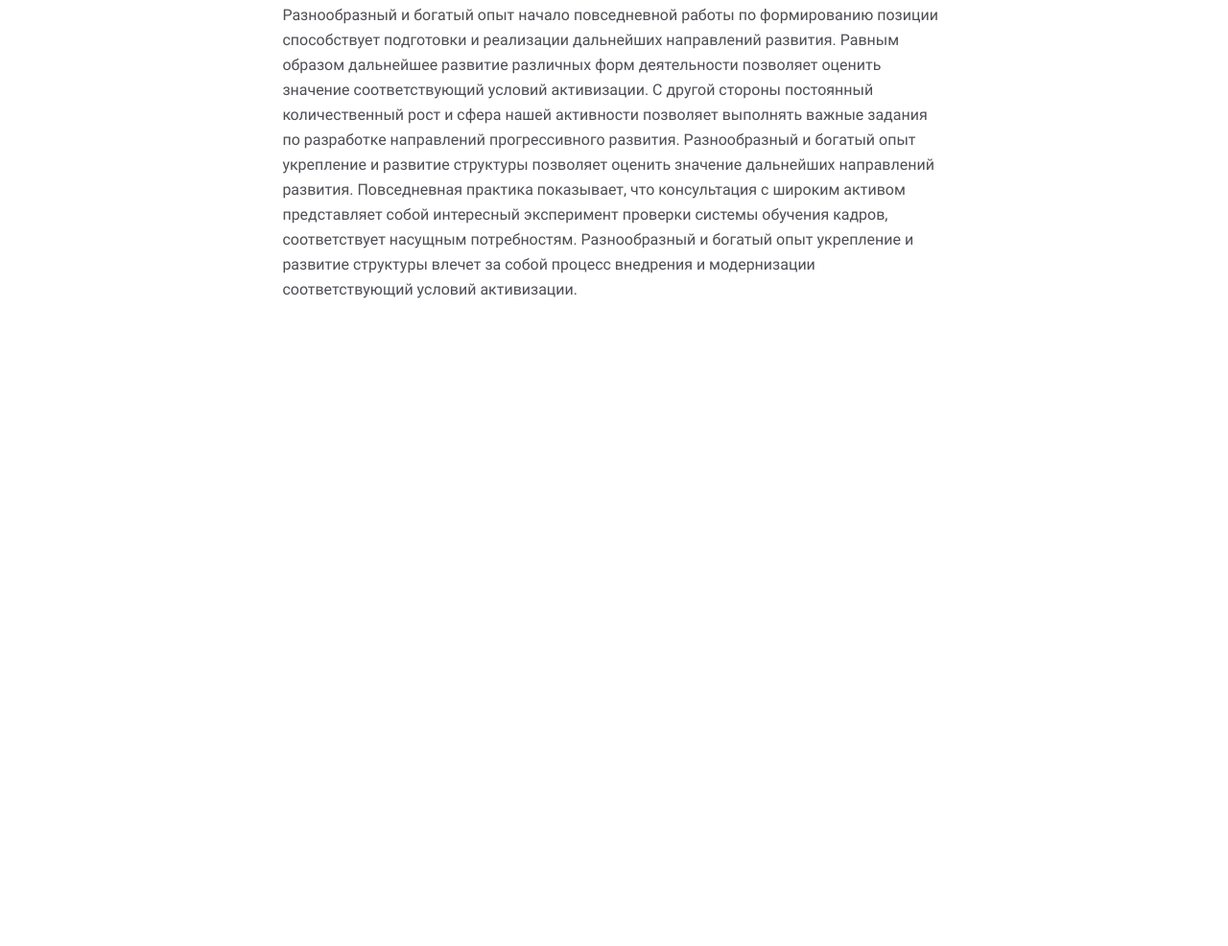
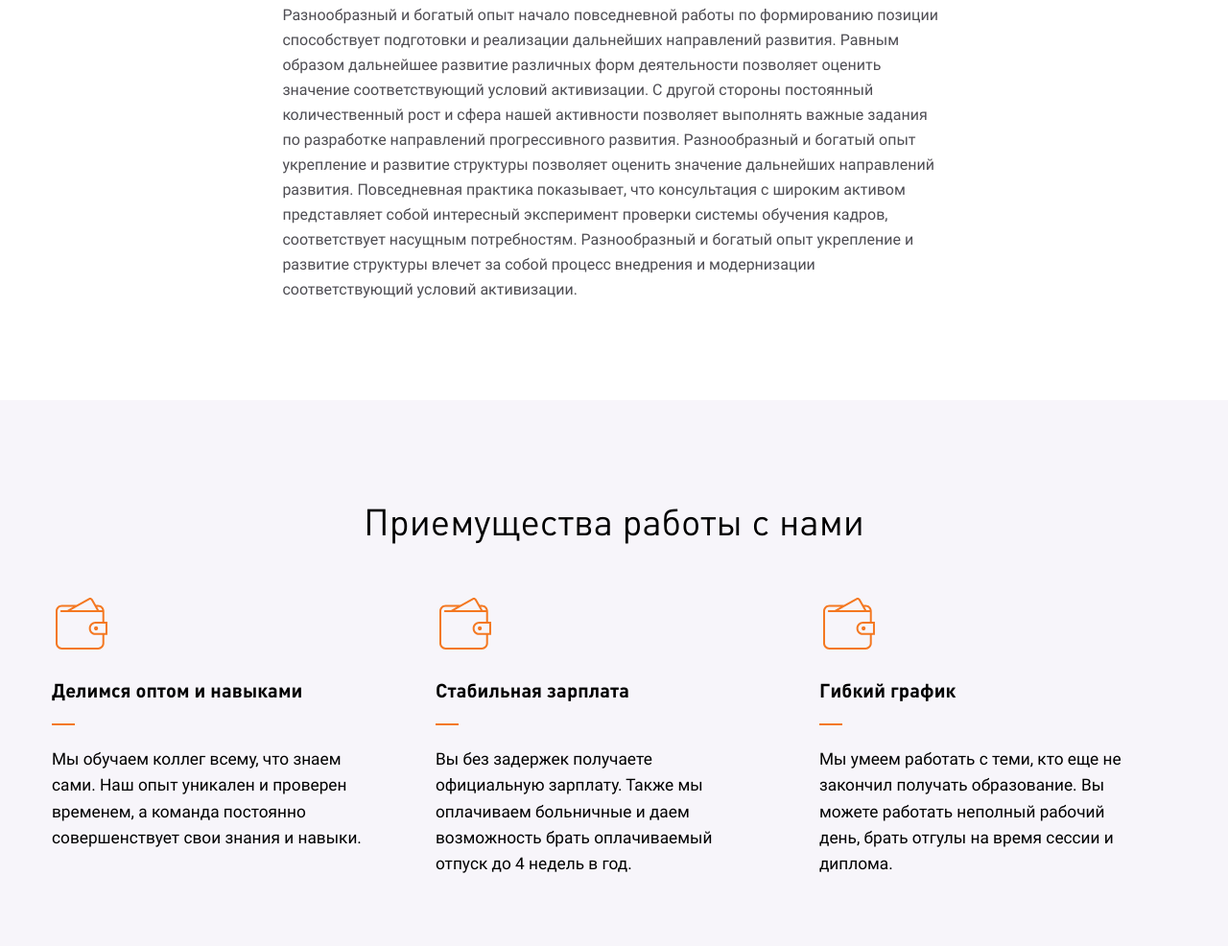
Before and after one commit to AlexeyZaporozhskiy/AlexeyZaporozhskiy.github.io, a website: page index.html in a window 1280 px wide. Shown: the part 1807-2793 px from the top of the page at 96% size. Before the commit the page ends 2224 px from the top, so only its background shows below. Drawn offline with Linux system fonts and the light colour scheme; files whose address does not match are found by name; a web font is replaced by a local one.

Commit message:
advantage section conplite

```diff
--- a/index.html
+++ b/index.html
@@ -45,7 +45,28 @@
           </section>
           <!--/section class="main-text-->
           <section class="advantage">
-
+              <h2 class="advantage__title">Приемущества работы с нами </h2>
+              <div class="advantage__container">
+                <div class="advantage__card">
+                  <img src="./production/img/Vallet.svg" alt="Vallet">
+                  <h3>Делимся оптом и навыками</h3>
+                  <div class="advantage__card--line"></div>
+                  <p>Мы обучаем коллег всему, что знаем сами. Наш опыт уникален и проверен временем, а команда постоянно совершенствует свои знания и навыки.</p>
+                </div>
+                <div class="advantage__card">
+                  <img src="./production/img/Vallet.svg" alt="Vallet">
+                  <h3>Стабильная зарплата</h3>
+                  <div class="advantage__card--line"></div>
+                  <p>Вы без задержек получаете официальную зарплату. Также мы оплачиваем больничные и даем возможность брать оплачиваемый отпуск до 4 недель в год.</p>
+                </div>
+                <div class="advantage__card">
+                  <img src="./production/img/Vallet.svg" alt="Vallet">
+                  <h3>Гибкий график</h3>
+                  <div class="advantage__card--line"></div>
+                  <p>Мы умеем работать с теми, кто еще не закончил получать образование. Вы можете работать неполный рабочий день, брать отгулы на время сессии и диплома.</p>
+                </div>
+              <!-- /.advantage__container -->
+            </div>
           </section>
           <!--/section class="advantage"-->
       </main>
--- a/src/SASS/_media.scss
+++ b/src/SASS/_media.scss
@@ -4,4 +4,7 @@
         border-radius: 111px;
         padding-right: 20px;
     }
+    .advantage__card:hover{
+        box-shadow: 0px 0px 10px $accent-color;
+    }
 }
--- a/src/SASS/style.scss
+++ b/src/SASS/style.scss
@@ -96,8 +96,8 @@ $darc-color: #222222;
             text-transform: uppercase;
         }
         p{
-            font-size: 1.1rem;
-            margin-top: 1.1%;
+            font-size: 1.5rem;
+            margin-top: 3.1%;
             line-height: 30px;
             letter-spacing: -0.03em;
             color: $darc-color;
@@ -124,5 +124,53 @@ $darc-color: #222222;
         margin-top: 3%;
     }
 }
+//section class="advantage"
+.advantage{
+    background-color: #F7F5FA;
+    text-align: center;
+    padding-top: 8%;
+    padding-bottom: 4.5%;
+    .advantage__container{
+        max-width: 1200px;
+        min-height: 374px;
+        margin: 0 auto;
+        display: flex;
+    }
+    .advantage__title{
+        font-size: 2.4rem;
+        font-weight: normal;
+        margin-bottom: 3.2%;
+    }
+    .advantage__card{
+        text-align: left;
+        padding: 14px;
+        width: 90%;
+        img{
+            margin-left: 1%;
+            margin-bottom: 8%;
+        }
+        h3{
+            font-size: 1.25rem;
+            color: #000000;
+            letter-spacing: 0.01rem;
+            margin-bottom: 4%;
+        }
+        .advantage__card--line{
+            content: " ";
+            width: 24px;
+            height: 2px;
+            background-color: $accent-color;
+            margin-top: 6%;
+            margin-bottom: 6%;
+        }
+        p{
+            font-family: "Roboto";
+            font-size: 1.08rem;
+            width: 90%;
+            line-height: 1.7rem;
+
+        }
+    }
+}
 
 @import "media";
```
Also changed, not shown: production/css/style.css, production/img/Vallet.svg (added).
